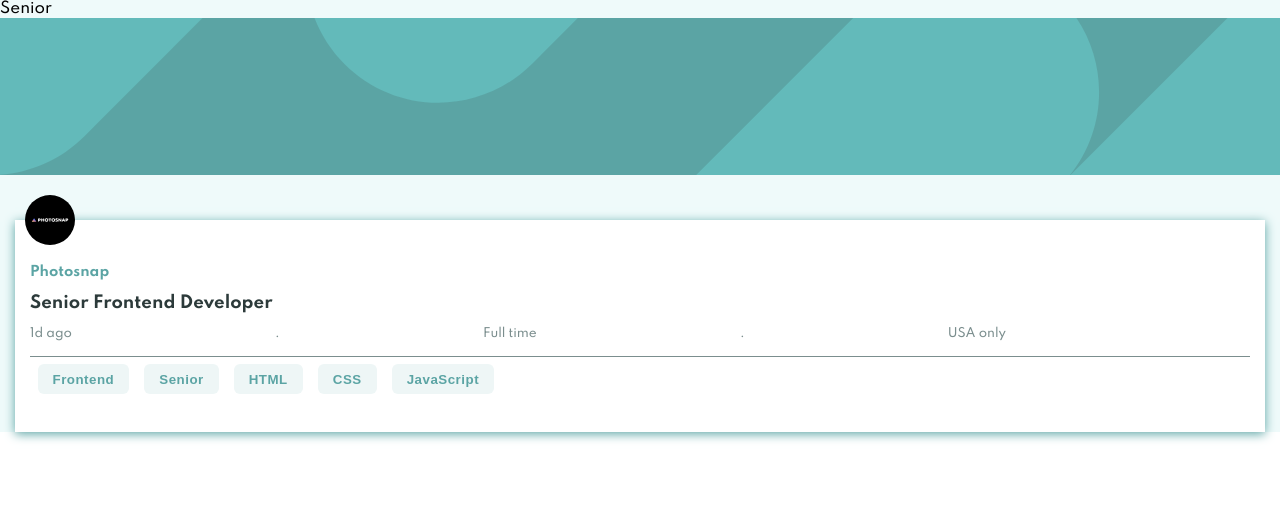
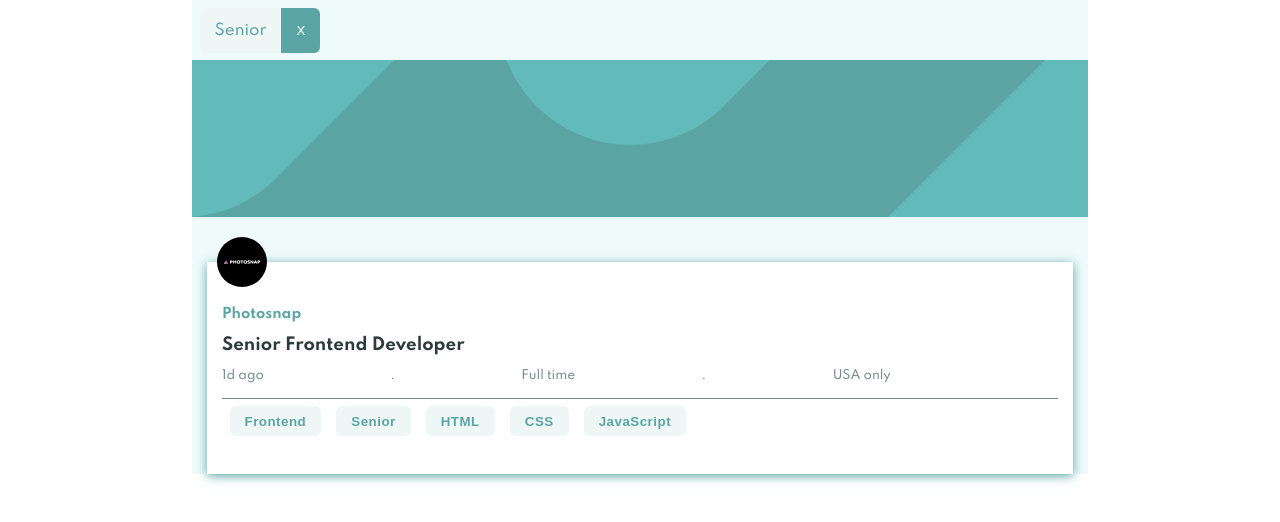
Before and after one commit to edgarfb/static-job-listings, a React (Create React App) app: page / in a window 1280 px wide. Both pictures are taken after a click on the button "Senior". Shown: the top 522 px of the page. Built offline with nearby package versions, Linux system fonts and the light colour scheme.

Commit message:
add buttons for tags on top

```diff
--- a/src/App.css
+++ b/src/App.css
@@ -20,3 +20,10 @@ img {
 
     }
 }
+
+@media (min-width: 700px) {
+    .App {
+        width: 70%;
+        margin: 0 auto;
+    }
+}
--- a/src/App.js
+++ b/src/App.js
@@ -2,27 +2,31 @@ import React from "react";
 import "./App.css";
 import Card from "./components/Card";
 import dataJson from "./data.json";
+import ButtonClose from "./components/UI/ButtonClose";
 
 function App() {
   const path = process.env.PUBLIC_URL;
   const [selectedTags, setSelectedTagsTags] = React.useState([]);
-  const [dataJsonFiltered, setDataJsonFilteded] = React.useState([]);
-  const clickTagHandler = (content) => {
+  const [companiesData, setCompaniesData] = React.useState([]);
+
+  const clickTagHandler = (content, id) => {
+    if(selectedTags.includes(content)) {
+      return;
+    };
     setSelectedTagsTags((prevState) => {
-      return prevState.includes(content) ? prevState : [...prevState, content];
+      return [...prevState, content];
     });
-    if (!selectedTags.includes(content)) {
-      setDataJsonFilteded((prev) => {
-        let filtered = dataJson.filter(
-          (data) =>
-            data.languages.includes(content) ||
-            data.tools.includes(content) ||
-            data.position.includes(content)
-        );
-        return [...prev, ...filtered];
-      });
-    }
+    setCompaniesData(prev => {
+      let filtered = dataJson.filter(data => data.languages.includes(content) ||
+              data.tools.includes(content) ||
+              data.position.includes(content))
+      let test = filtered.filter(f => console.log('F',f));
+
+      return [...prev, ...filtered];
+    })
+
   };
+
   const initialList = dataJson.map((data) => {
     const tags = [data.role, data.level, ...data.languages, ...data.tools];
 
@@ -38,7 +42,7 @@ function App() {
       />
     );
   });
-  const filteredList = dataJsonFiltered.map((data) => {
+  const companiesList = companiesData.map((data) => {
     const tags = [data.role, data.level, ...data.languages, ...data.tools];
 
     return (
@@ -56,10 +60,10 @@ function App() {
 
   return (
     <div className="App">
-      <div>{selectedTags}</div>
+      <div>{selectedTags.length > 0 && selectedTags.map(tag => <ButtonClose label={tag}/>)}</div>
       <header className="App-header"></header>
-      {selectedTags.length === 0 && initialList}
-      {dataJsonFiltered.length > 0 && filteredList}
+      {companiesData.length === 0 && initialList}
+      {companiesData.length > 0 && companiesList}
     </div>
   );
 }
--- /dev/null
+++ b/src/components/UI/ButtonClose.js
@@ -0,0 +1,13 @@
+import React from 'react';
+import styles from './ButtonClose.module.css';
+
+const ButtonClose = (props) => {
+    return (
+        <div className={styles.btnClose}>
+            <span>{props.label}</span>
+            <button className={styles.btn} onClick={props.onClick}>X</button>
+        </div>
+    )
+}
+
+export default ButtonClose
--- /dev/null
+++ b/src/components/UI/ButtonClose.module.css
@@ -0,0 +1,27 @@
+.btnClose {
+
+    background-color: var(--filter);
+    display: inline-block;
+    border-radius: 6px;
+    margin: .5rem;
+}
+.btnClose span {
+    margin: 0 1rem;
+    color: var(--primary);
+}
+
+.btn {
+    padding: 1rem;
+    border-radius: 0 6px 6px 0;
+    border: none;
+    cursor: pointer;
+    color: white;
+    background-color: var(--primary);
+
+}
+
+.btn:hover {
+    cursor: pointer;
+    background-color: var(--darkCyan);
+    color: white;
+}
```
